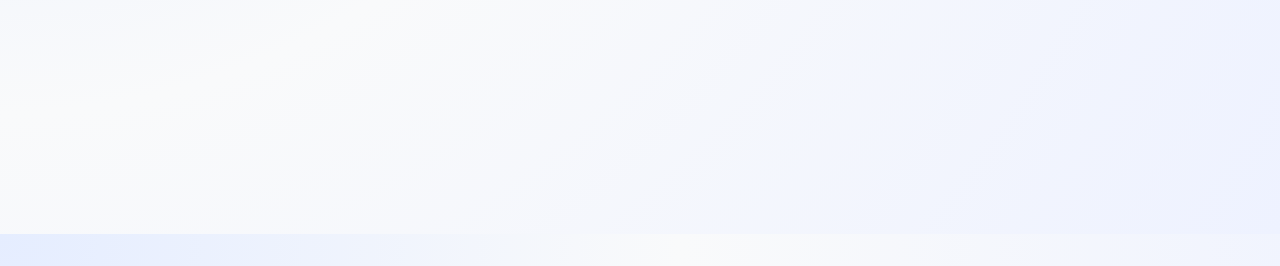
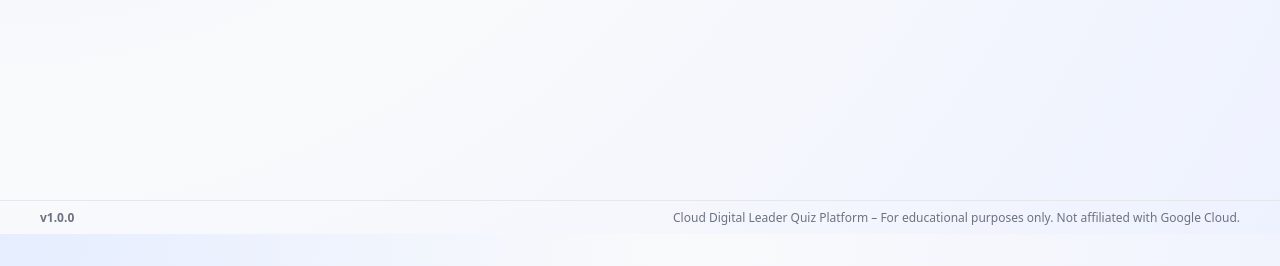
Before and after one commit to foreswearer/quiz, a FastAPI app: page / in a window 1280 px wide. Shown: the part 566-832 px from the top of the page. Run offline with FastAPI, Linux system fonts and the light colour scheme.

```diff
--- a/templates/portal.html
+++ b/templates/portal.html
@@ -14,6 +14,39 @@
     </script>
 
     <script defer src="/static/js/portal.js"></script>
+    <style>
+        .site-footer {
+            position: fixed;
+            bottom: 0;
+            left: 0;
+            right: 0;
+            background: var(--card-bg);
+            border-top: 1px solid var(--border-color);
+            padding: 0.5rem 1rem;
+            font-size: 0.75rem;
+            color: var(--text-muted);
+            z-index: 100;
+        }
+        .footer-content {
+            display: flex;
+            justify-content: space-between;
+            align-items: center;
+            max-width: 1200px;
+            margin: 0 auto;
+            gap: 1rem;
+        }
+        .site-footer .version {
+            font-weight: 600;
+            white-space: nowrap;
+        }
+        .site-footer .disclaimer {
+            text-align: right;
+        }
+        /* Add padding to page so footer doesn't overlap content */
+        .page {
+            padding-bottom: 3rem;
+        }
+    </style>
 </head>
 
 <body>
@@ -142,6 +175,13 @@
             </div>
         </div>
     </div>
+
+    <footer class="site-footer">
+        <div class="footer-content">
+            <span class="version">v1.0.0</span>
+            <span class="disclaimer">Cloud Digital Leader Quiz Platform – For educational purposes only. Not affiliated with Google Cloud.</span>
+        </div>
+    </footer>
 </body>
 
 </html>
```
Also changed, not shown: templates/dashboard.html (+40 -0 lines), templates/quiz.html (+40 -0 lines), 3 other files.
